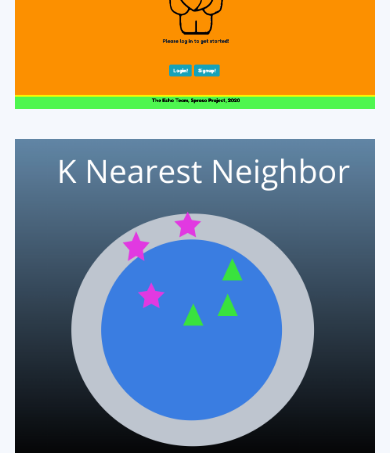
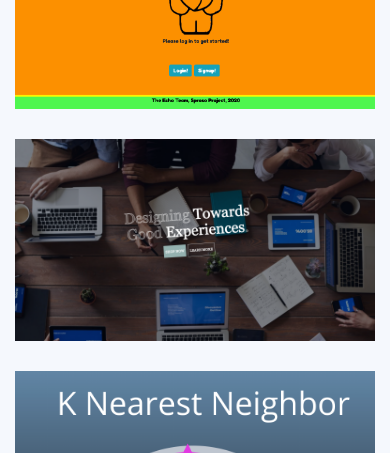
Before and after one commit to aliffbm/aliff.github.io, a plain HTML site: page index.html in a window 390 px wide. Shown: the part 8480-8933 px from the top of the page. Drawn offline with nearby package versions, Linux system fonts and the light colour scheme.

Commit message:
added portfolio item

```diff
--- a/index.html
+++ b/index.html
@@ -564,6 +564,15 @@
                             </div>
                         </div>
                     </div>
+                    <div class="col-lg-4 col-md-6 portfolio-item filter-web">
+                        <div class="portfolio-wrap">
+                            <img src="assets/img/portfolio/cdx.png" class="img-fluid" alt="">
+                            <div class="portfolio-links">
+                                <a href="http://www.coderxdevelopment.com/" target="__blank" title="More Details" style="width: 100%;"><i class="bx bx-link"></i></a>
+                            </div>
+                        </div>
+                    </div>
+
 
                     <!-- <div class="col-lg-4 col-md-6 portfolio-item filter-web">
                         <div class="portfolio-wrap">
```
Also changed, not shown: assets/img/portfolio/cdx.png (added).
